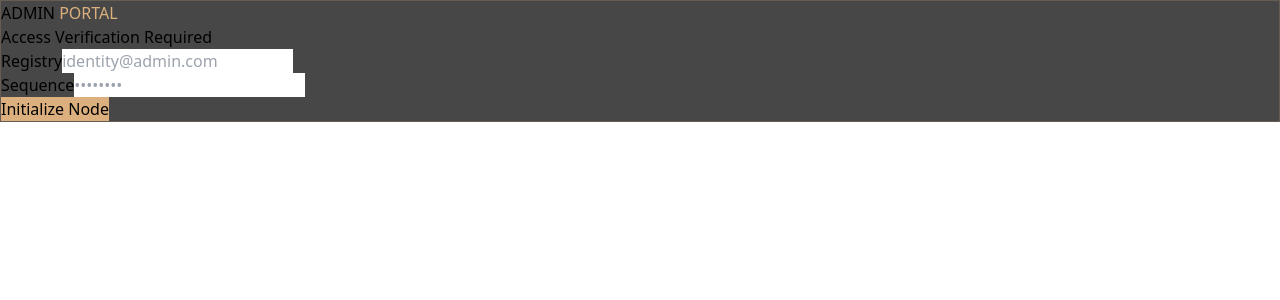
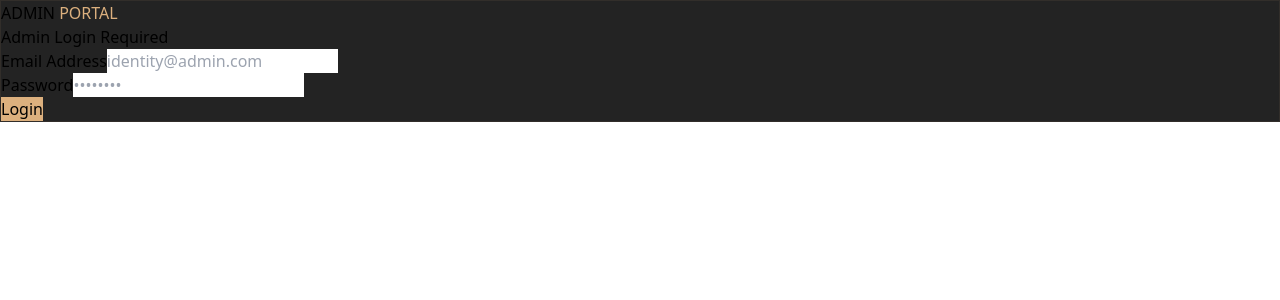
Before and after one commit to arhanalam789/Chaiadda, a React app in the folder frontend/: page /admin in a window 1280 px wide. Shown: the top 300 px of the page. Built offline with nearby package versions, Linux system fonts and the light colour scheme; no server answers; the HTML template or start-up script is replaced by a standard one.

Commit message:
Performance: Eliminated scrolling lag & standardized vocabulary

```diff
--- a/frontend/src/index.css
+++ b/frontend/src/index.css
@@ -26,11 +26,37 @@
 }
 
 .glass-card {
-  background: rgba(26, 26, 26, 0.8);
-  backdrop-filter: blur(12px);
-  border: 1px solid rgba(220, 176, 126, 0.2);
+  background: rgba(12, 12, 12, 0.9); /* More opaque background is cheaper than heavy blur */
+  backdrop-filter: blur(4px);
+  -webkit-backdrop-filter: blur(4px);
+  border: 1px solid rgba(220, 176, 126, 0.08);
+  will-change: transform;
 }
 
 .glow-chai {
-  box-shadow: 0 0 15px rgba(220, 176, 126, 0.3);
+  box-shadow: 0 4px 12px rgba(220, 176, 126, 0.1);
+  transition: box-shadow 0.2s ease;
 }
+
+.glow-chai:hover {
+  box-shadow: 0 8px 20px rgba(220, 176, 126, 0.2);
+}
+
+/* Performance optimizations for mobile scrolling */
+* {
+  -webkit-tap-highlight-color: transparent;
+}
+
+html, body {
+  overscroll-behavior-y: none;
+  -webkit-overflow-scrolling: touch;
+}
+
+.no-scrollbar::-webkit-scrollbar {
+  display: none;
+}
+
+.no-scrollbar {
+  -ms-overflow-style: none;
+  scrollbar-width: none;
+}
--- a/frontend/src/pages/AdminLoginPage.jsx
+++ b/frontend/src/pages/AdminLoginPage.jsx
@@ -42,12 +42,12 @@ const AdminLoginPage = () => {
             <h1 className="text-3xl font-black text-white tracking-tighter uppercase italic">
               ADMIN <span className="text-chai">PORTAL</span>
             </h1>
-            <p className="text-chai/40 text-[10px] uppercase tracking-[0.3em] font-bold mt-3">Access Verification Required</p>
+            <p className="text-chai/40 text-[10px] uppercase tracking-[0.3em] font-bold mt-3">Admin Login Required</p>
           </div>
 
           <form onSubmit={handleLogin} className="space-y-6">
             <div>
-              <label htmlFor="email" className="block text-[10px] font-black text-chai/50 uppercase tracking-widest ml-1 mb-2">Registry</label>
+              <label htmlFor="email" className="block text-[10px] font-black text-chai/50 uppercase tracking-widest ml-1 mb-2">Email Address</label>
               <input
                 type="email"
                 id="email"
@@ -59,7 +59,7 @@ const AdminLoginPage = () => {
               />
             </div>
             <div>
-              <label htmlFor="password" className="block text-[10px] font-black text-chai/50 uppercase tracking-widest ml-1 mb-2">Sequence</label>
+              <label htmlFor="password" className="block text-[10px] font-black text-chai/50 uppercase tracking-widest ml-1 mb-2">Password</label>
               <input
                 type="password"
                 id="password"
@@ -76,7 +76,7 @@ const AdminLoginPage = () => {
               type="submit"
               className="w-full py-4 text-black font-black bg-chai rounded-2xl shadow-xl shadow-chai/10 transition-all uppercase tracking-widest"
             >
-              Initialize Node
+              Login
             </motion.button>
           </form>
         </div>
--- a/frontend/src/pages/AdminMenuPage.jsx
+++ b/frontend/src/pages/AdminMenuPage.jsx
@@ -141,14 +141,16 @@ const AdminMenuPage = () => {
           {menuItems.map((item) => (
             <motion.div
               key={item._id}
-              initial={{ opacity: 0, y: 20 }}
+              initial={{ opacity: 0, y: 10 }}
               animate={{ opacity: 1, y: 0 }}
+              transition={{ duration: 0.2 }}
               className="glass-card rounded-3xl overflow-hidden border border-chai/10 hover:border-chai/30 transition-all hover:glow-chai flex flex-col"
             >
               <div className="relative group overflow-hidden">
                 <img
                   src={item.imageUrl}
                   alt={item.name}
+                  loading="lazy"
                   className="w-full h-56 sm:h-52 object-cover opacity-80 group-hover:opacity-100 group-hover:scale-105 transition-all duration-500"
                 />
                 <div className={`absolute top-4 right-4 px-3 py-1.5 rounded-xl text-[9px] font-black uppercase tracking-widest ${
--- a/frontend/src/pages/AdminOrdersPage.jsx
+++ b/frontend/src/pages/AdminOrdersPage.jsx
@@ -218,8 +218,9 @@ const AdminOrdersPage = () => {
           {filteredOrders.map((order) => (
             <motion.div
               key={order._id}
-              initial={{ opacity: 0, y: 20 }}
+              initial={{ opacity: 0, y: 10 }}
               animate={{ opacity: 1, y: 0 }}
+              transition={{ duration: 0.2 }}
               className={`glass-card rounded-3xl p-5 sm:p-6 border-l-4 transition-all hover:glow-chai ${getStatusColor(order.status)}`}
             >
               <div className="flex justify-between items-start mb-6">
@@ -326,8 +327,9 @@ const AdminOrdersPage = () => {
       {selectedOrder && (
         <div className="fixed inset-0 bg-black/80 backdrop-blur-sm flex items-center justify-center z-50">
           <motion.div
-            initial={{ scale: 0.9, opacity: 0 }}
-            animate={{ scale: 1, opacity: 1 }}
+            initial={{ y: 20, opacity: 0 }}
+            animate={{ y: 0, opacity: 1 }}
+            transition={{ duration: 0.2 }}
             className="glass-card border border-chai/30 rounded-3xl p-8 max-w-md w-full mx-4"
           >
             <h3 className="text-2xl font-black text-white mb-6">Preparation Time</h3>
```
